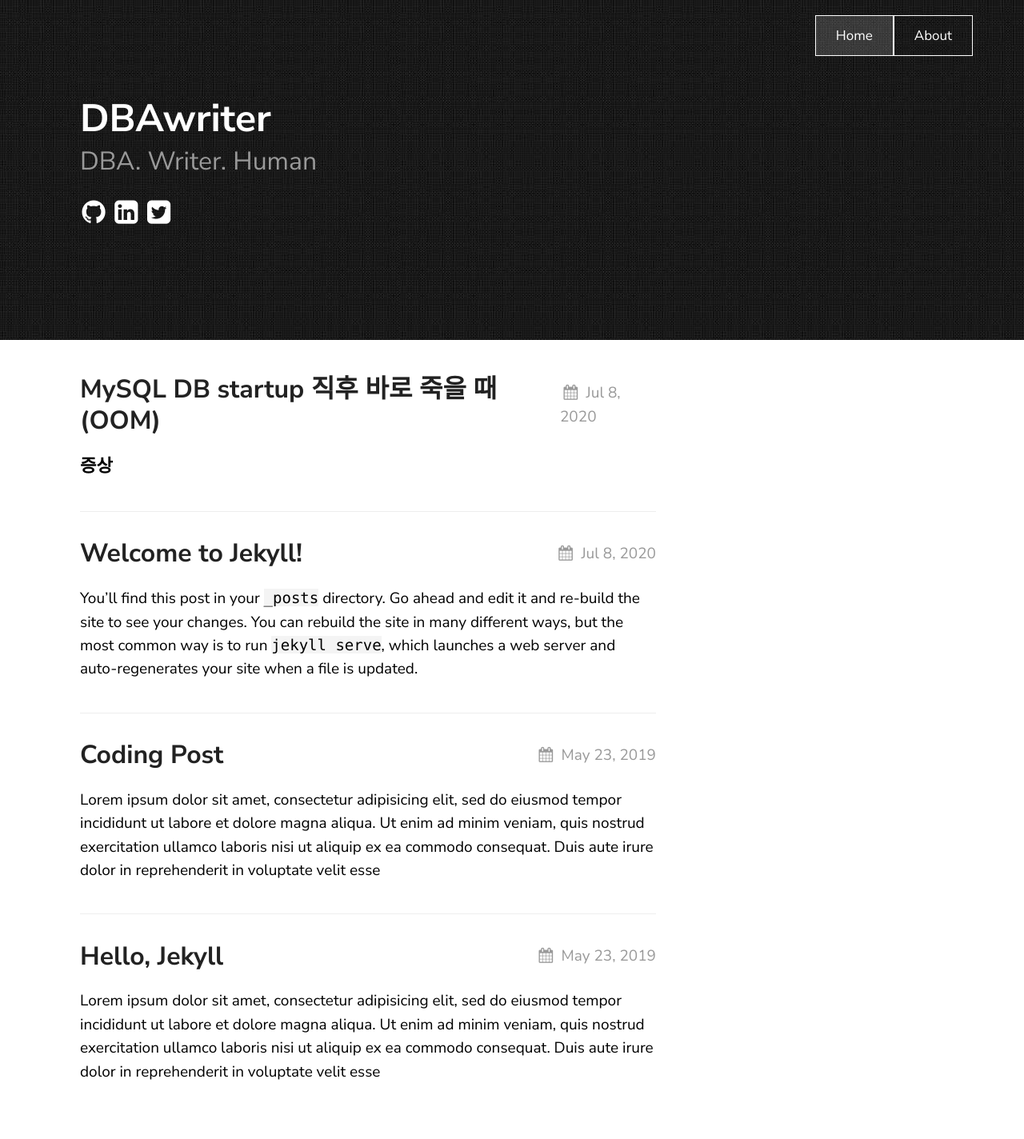
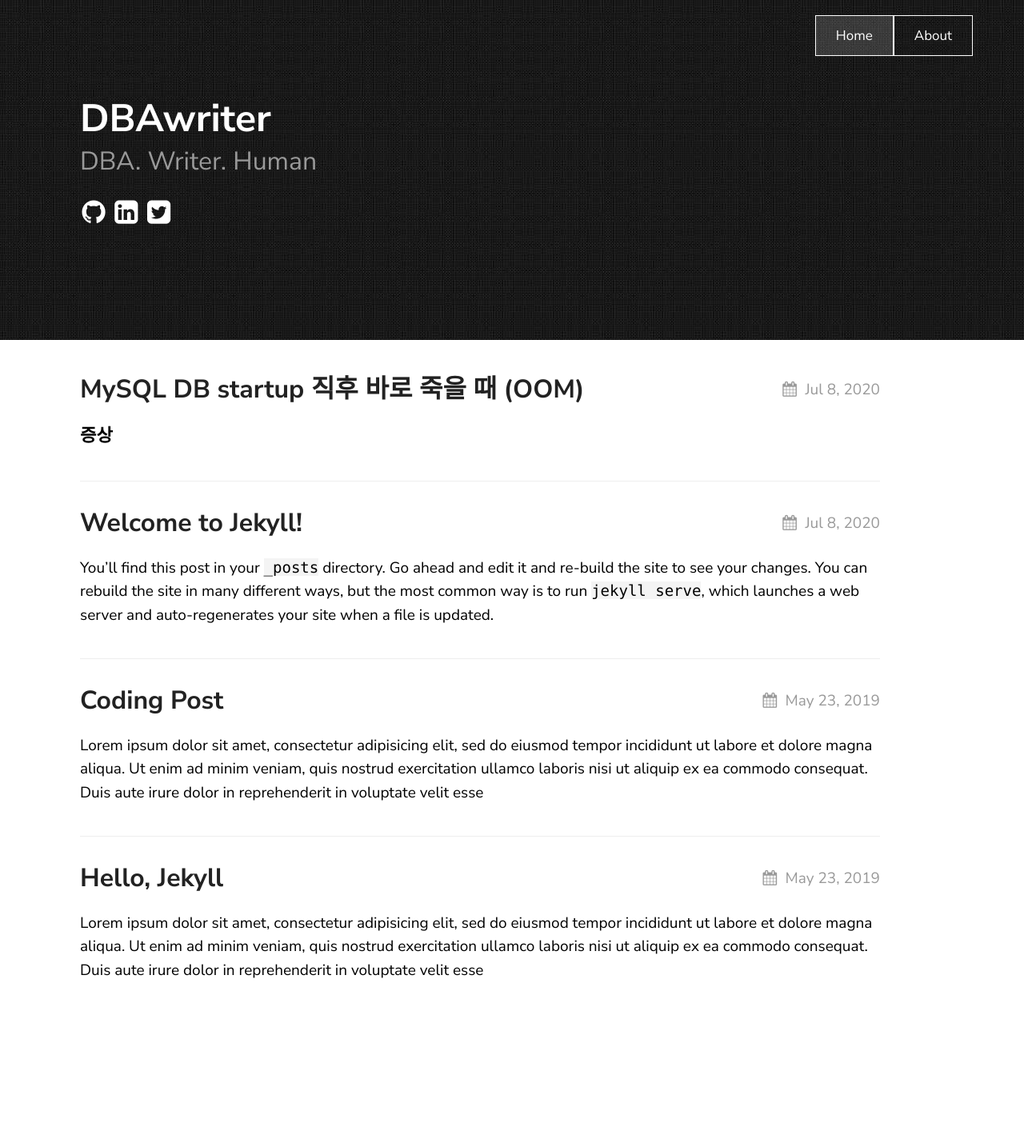
Before and after one commit to dbawriter/dbawriter.github.io, a Jekyll site: the page built from index.md, in a window 1280 px wide. Shown: the whole page at 80% size. Built offline with Jekyll 4.4.1, drawn with Linux system fonts in a browser that asks for light colours; after the commit the page ends 1297 px from its top, so only the background shows below that.

```diff
--- a/_sass/theme.scss
+++ b/_sass/theme.scss
@@ -103,7 +103,8 @@
 //
 .container {
 	margin:0 150px;
-	max-width: 720px;
+	//max-width: 720px;
+        max-width: 1000px;
 
 	div.highlighter-rouge {
 		right: 150px;
```
Also changed, not shown: screen1.png (deleted), screen2.png (deleted).
